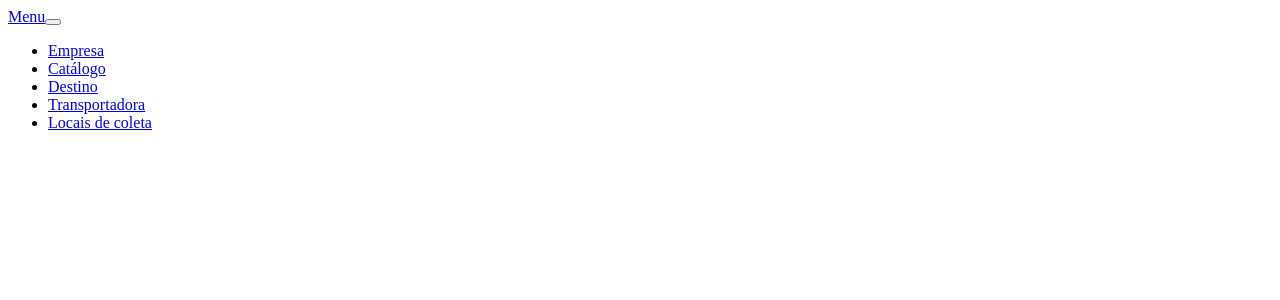
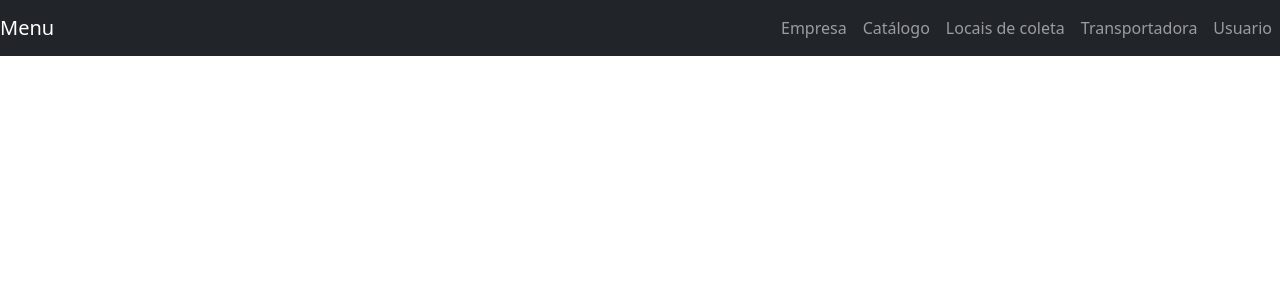
Before and after one commit to Softoone/Recicla-Tech, a React (Create React App) app: page /user in a window 1280 px wide. Shown: the top 300 px of the page. Built offline with nearby package versions, Linux system fonts and the light colour scheme.

Commit message:
feat: routes

```diff
--- a/src/App.js
+++ b/src/App.js
@@ -1,13 +1,12 @@
 import Menu from './components/Menu';
-import Company from './components/Company';
-import CompanyList from './components/CompanyList';
-import AddCompany from './components/AddCompany';
+import Routes from './routes/Routes';
 
 const App = () => {
   return (
     <>
       <Menu/>
       <div className="container mt-3">
+        <Routes/>
         {/* <Switch>
           <Route exact path="/companies" component={CompanyList} />
           <Route exact path="/add-company" component={AddCompany} />
--- /dev/null
+++ b/src/components/Menu.jsx
@@ -0,0 +1,35 @@
+import { Link } from 'react-router-dom';
+
+const Menu = () => {
+  return (
+    <nav className="navbar navbar-expand-md bg-dark navbar-dark pl-3 pr-3">
+      <a className="navbar-brand" href="#">Menu</a>
+
+      <button className="navbar-toggler" type="button" data-toggle="collapse" data-target="#collapsibleNavbar">
+        <span className="navbar-toggler-icon"></span>
+      </button>
+
+      <div className="collapse navbar-collapse  justify-content-end " id="navbarSupportedContent">
+        <ul className="navbar-nav">
+          <li className="nav-item dropdown">
+            <Link to={"/empresa"} className="nav-link" data-toggle="collapse">Empresa</Link>
+          </li>
+          <li className="nav-item">
+            <Link to={"/catalogo"} className="nav-link" data-toggle="collapse" >Catálogo</Link>
+          </li>
+          <li className="nav-item">
+            <Link to={"/locais-coleta"} className="nav-link" data-toggle="collapse" >Locais de coleta</Link>
+          </li>
+          <li className="nav-item">
+            <Link to={"/transportadora"} className="nav-link" data-toggle="collapse" >Transportadora</Link>
+          </li>
+          <li className="nav-item">
+            <Link to={"/usuario"} className="nav-link" data-toggle="collapse" >Usuario</Link>
+          </li>
+        </ul>
+      </div>
+  </nav>
+  );
+}
+
+export default Menu;
--- a/src/components/Menu/index.jsx
+++ /dev/null
@@ -1,37 +0,0 @@
-// import { Link } from 'react-router-dom';
-
-import './styles.css';
-
-const Menu = () => {
-  return (
-    <nav class="navbar navbar-expand-md bg-dark navbar-dark">
-      <a class="navbar-brand" href="#">Menu</a>
-
-      <button class="navbar-toggler" type="button" data-toggle="collapse" data-target="#collapsibleNavbar">
-        <span class="navbar-toggler-icon"></span>
-      </button>
-
-      <div class="collapse navbar-collapse" id="collapsibleNavbar">
-        <ul class="navbar-nav">
-          <li class="nav-item">
-            <a class="nav-link" href="#">Empresa</a>
-          </li>
-          <li class="nav-item">
-            <a class="nav-link" href="#">Catálogo</a>
-          </li>
-          <li class="nav-item">
-            <a class="nav-link" href="#">Destino</a>
-          </li>
-          <li class="nav-item">
-            <a class="nav-link" href="#">Transportadora</a>
-          </li>
-          <li class="nav-item">
-            <a class="nav-link" href="#">Locais de coleta</a>
-          </li>
-        </ul>
-      </div>
-  </nav>
-  );
-}
-
-export default Menu;
--- a/src/components/PlacesList.js
+++ b/src/components/PlacesList.js
@@ -1,4 +1,3 @@
-import { AlertTitle } from "@material-ui/lab";
 import React,{useState} from "react";
 import { Link } from "react-router-dom";
 import PlacesDataService from "../services/PlacesDataService";
--- a/src/index.js
+++ b/src/index.js
@@ -1,6 +1,8 @@
 import React from 'react';
 import ReactDOM from 'react-dom';
 import { BrowserRouter } from 'react-router-dom';
+
+import "bootstrap/dist/css/bootstrap.min.css";
 
 import App from "./App";
 
--- /dev/null
+++ b/src/routes/Routes.jsx
@@ -0,0 +1,36 @@
+import { Switch, Route } from 'react-router-dom';
+
+// Empresas
+import Company from '../components/Company';
+import CompanyList from '../components/CompanyList';
+import AddCompany from '../components/AddCompany';
+
+// Catalogo
+import Catalog from '../components/Catalog';
+import CatalogList from '../components/CatalogList';
+import AddCatalog from '../components/AddCatalog';
+
+// Catalogo
+import Places from '../components/Places';
+import PlacesList from '../components/PlacesList';
+import AddPlaces from '../components/AddPlaces';
+
+// User
+import AddUser from '../components/AddUser';
+// import PlacesList from './components/PlacesList';
+// import AddPlaces from './components/AddPlaces';
+
+const Routes = () => {
+  return (
+    <Switch>
+      {/* <Route exact path={"/"} component/> */}
+      <Route exact path={"/empresa"} component={CompanyList}/>
+      <Route exact path={"/catalogo"} component={CatalogList}/>
+      {/* <Route exact path={"/locais-coleta"} component={}/> */}
+      {/* <Route exact path={"/transportadora"} component={}/> */}
+      <Route exact path={"/usuario"} component={AddUser}/>
+    </Switch>
+  );
+}
+
+export default Routes;
```
Also changed, not shown: src/components/Menu/styles.css (deleted).
